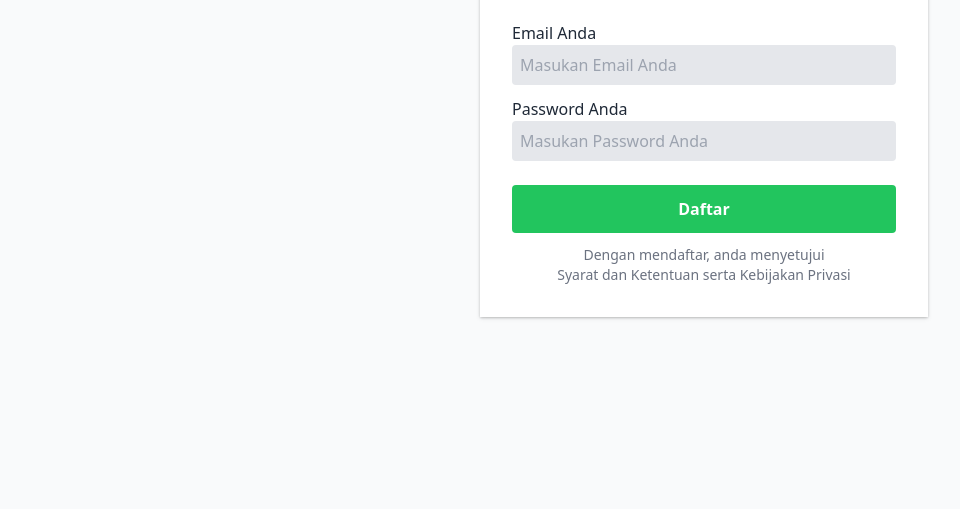
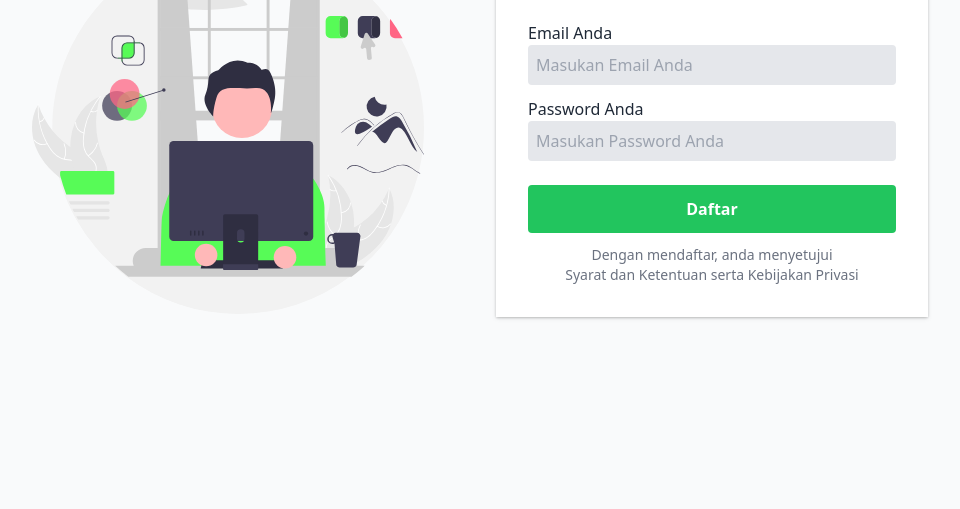
Before and after one commit to rickyaditb/ceremai-decoration-design, a website: page register.html in a window 1280 px wide. Shown: the part 291-800 px from the top of the page, without its empty margins (160-1120 px from the left). Drawn offline with Linux system fonts and the light colour scheme.

Commit message:
feat: add illustration

```diff
--- a/register.html
+++ b/register.html
@@ -11,8 +11,10 @@
 
 <body class="bg-gray-50 flex items-center h-screen">
     <div class="container mx-auto px-48">
-        <div class="grid grid-cols-2">
-            <div></div>
+        <div class="grid grid-cols-2 gap-8">
+            <div class="mr-10 mt-8">
+                <img src="img/login.svg" alt="">
+            </div>
             <div class="bg-white shadow drop-shadow p-8">
                 <p class="text-center text-3xl text-gray-700 font-bold rounded mb-1">Daftar Sekarang</p>
                 <p class="text-center text-gray-600 mb-6">Sudah punya akun Ceremai Decoration ? <span class="text-green-600 font-bold">Masuk</span></p>
```
Also changed, not shown: img/login.svg (added), style.css.
